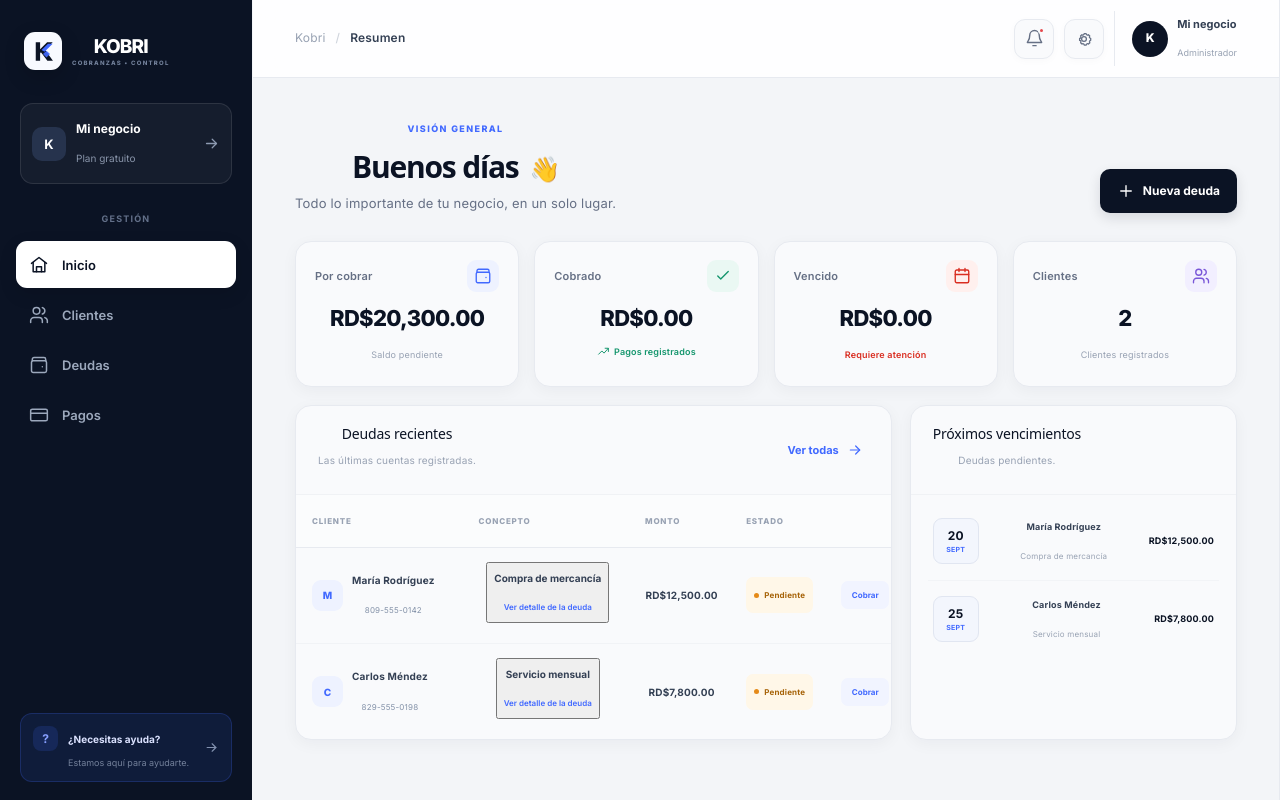
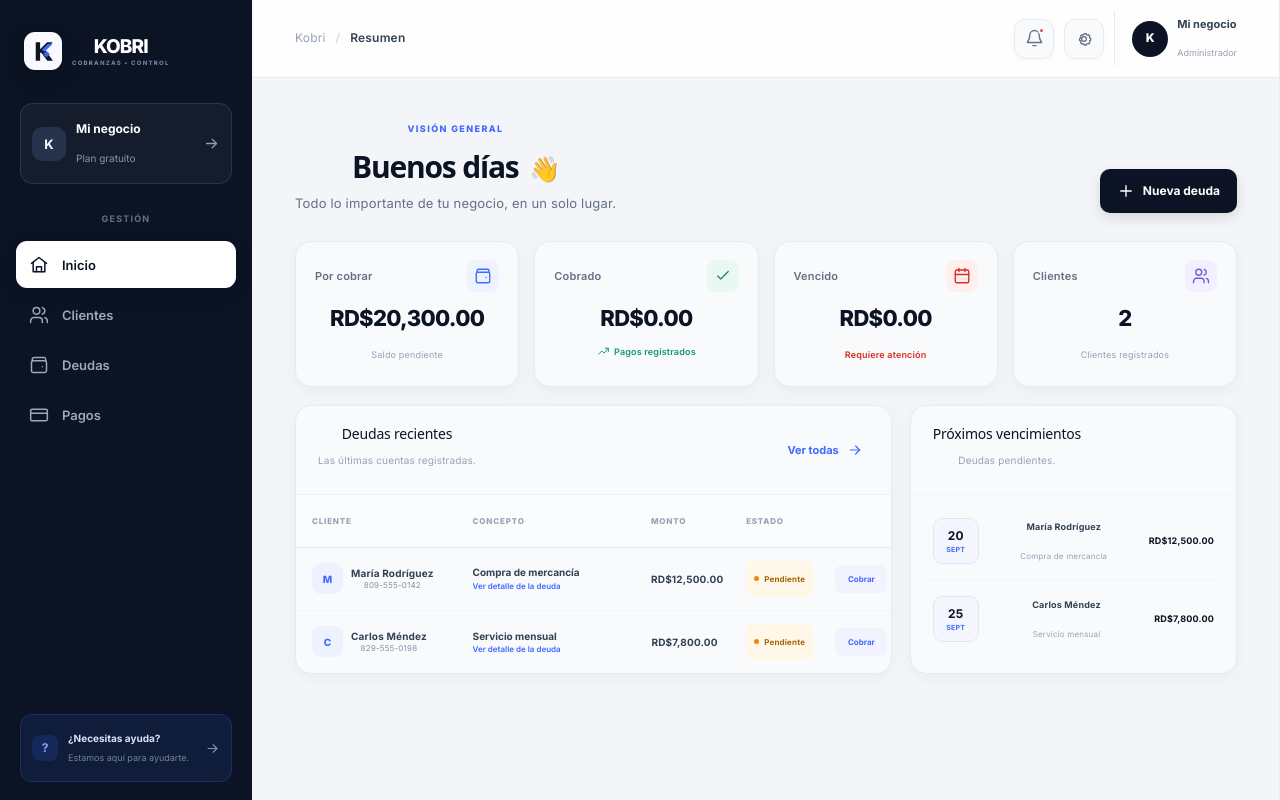
Before and after one commit to Nyxarion-ctrl/kobri, a React (Vite) app: page / in a window 1280 px wide. Built offline with nearby package versions, Linux system fonts and the light colour scheme.

Commit message:
Update App.css

```diff
--- a/src/App.css
+++ b/src/App.css
@@ -2071,3 +2071,378 @@ tbody tr:hover {
     width: calc(100vw - 24px);
   }
 }
+
+/* =========================================================
+   FINAL POLISH — help, settings, debt details and alignment
+========================================================= */
+
+.settings-button {
+  width: 40px;
+  height: 40px;
+  padding: 0;
+  border-radius: 11px;
+  display: grid;
+  place-items: center;
+}
+
+.settings-button svg {
+  width: 18px;
+  height: 18px;
+  stroke-width: 1.75;
+  stroke-linecap: round;
+  stroke-linejoin: round;
+}
+
+.settings-button:hover svg,
+.settings-button.is-open svg {
+  transform: rotate(12deg);
+  transition: transform .18s ease;
+}
+
+.large-panel .client-cell--compact,
+.page-section .client-cell--compact {
+  gap: 8px;
+  align-items: center;
+}
+
+.client-main-info {
+  display: flex;
+  flex-direction: column;
+  justify-content: center;
+  min-width: 0;
+}
+
+.client-main-info strong {
+  line-height: 1.2;
+}
+
+.client-main-info span {
+  margin-top: 2px;
+  line-height: 1.2;
+}
+
+.debt-detail-trigger {
+  width: 100%;
+  min-width: 0;
+  padding: 0;
+  border: 0;
+  background: transparent;
+  color: inherit;
+  text-align: left;
+  display: block;
+}
+
+.debt-detail-trigger:hover .debt-concept strong {
+  color: var(--blue);
+}
+
+.debt-detail-trigger:hover .debt-concept--compact span {
+  text-decoration: underline;
+  text-underline-offset: 2px;
+}
+
+.debt-concept--compact {
+  min-width: 0;
+  display: flex;
+  flex-direction: column;
+  gap: 2px;
+}
+
+.debt-concept--compact strong,
+.debt-concept--compact span {
+  margin: 0;
+  line-height: 1.25;
+  white-space: nowrap;
+  overflow: hidden;
+  text-overflow: ellipsis;
+}
+
+.debt-concept--compact span {
+  color: var(--blue);
+  font-size: 8px;
+  font-weight: 600;
+}
+
+.large-panel table th:nth-child(1),
+.large-panel table td:nth-child(1) { width: 27%; }
+.large-panel table th:nth-child(2),
+.large-panel table td:nth-child(2) { width: 30%; }
+.large-panel table th:nth-child(3),
+.large-panel table td:nth-child(3) { width: 16%; }
+.large-panel table th:nth-child(4),
+.large-panel table td:nth-child(4) { width: 15%; }
+.large-panel table th:nth-child(5),
+.large-panel table td:nth-child(5) { width: 12%; }
+
+.large-panel table th,
+.large-panel table td {
+  padding-top: 13px;
+  padding-bottom: 13px;
+}
+
+.large-panel .small-pay-button {
+  min-width: 52px;
+  width: 100%;
+  max-width: 58px;
+  padding: 0 7px;
+}
+
+.help-card {
+  align-items: center;
+  min-height: 68px;
+  padding: 12px 11px;
+}
+
+.help-card .help-icon {
+  width: 26px;
+  height: 26px;
+  border-radius: 8px;
+  flex: 0 0 26px;
+}
+
+.help-card > div:nth-child(2) {
+  display: flex;
+  flex-direction: column;
+  justify-content: center;
+  gap: 3px;
+}
+
+.help-card strong,
+.help-card span {
+  line-height: 1.3;
+}
+
+.help-modal-content {
+  padding: 4px 22px 22px;
+}
+
+.help-intro {
+  display: grid;
+  grid-template-columns: 34px minmax(0, 1fr);
+  gap: 11px;
+  align-items: center;
+  padding: 14px 0 16px;
+  border-bottom: 1px solid var(--border);
+}
+
+.help-intro-badge {
+  width: 34px;
+  height: 34px;
+  display: grid;
+  place-items: center;
+  border-radius: 10px;
+  background: var(--blue-soft);
+  color: var(--blue);
+  font-size: 12px;
+  font-weight: 800;
+}
+
+.help-intro strong {
+  display: block;
+  color: var(--navy);
+  font-size: 11px;
+  line-height: 1.25;
+}
+
+.help-intro p {
+  margin: 4px 0 0;
+  color: var(--text-secondary);
+  font-size: 9px;
+  line-height: 1.5;
+}
+
+.help-topic {
+  display: grid;
+  grid-template-columns: 30px minmax(0, 1fr);
+  gap: 12px;
+  align-items: start;
+  padding: 15px 0;
+  border-bottom: 1px solid var(--border);
+}
+
+.help-topic > span {
+  width: 30px;
+  height: 24px;
+  display: grid;
+  place-items: center;
+  border-radius: 7px;
+  background: var(--blue-soft);
+  color: var(--blue);
+  font-size: 8px;
+  font-weight: 800;
+  padding: 0;
+}
+
+.help-topic > div {
+  min-width: 0;
+}
+
+.help-topic strong {
+  display: block;
+  color: var(--navy);
+  font-size: 11px;
+  line-height: 1.25;
+}
+
+.help-topic p {
+  margin: 5px 0 0;
+  color: var(--text-secondary);
+  font-size: 9px;
+  line-height: 1.6;
+}
+
+.help-topic p b {
+  color: #475467;
+  font-weight: 700;
+}
+
+.help-contact {
+  margin-top: 15px;
+  padding: 13px 14px;
+  display: flex;
+  flex-direction: column;
+  gap: 4px;
+  border: 1px solid var(--border);
+  border-radius: 11px;
+  background: var(--surface-soft);
+}
+
+.help-contact strong {
+  color: var(--navy);
+  font-size: 10px;
+  line-height: 1.3;
+}
+
+.help-contact span {
+  color: var(--text-secondary);
+  font-size: 9px;
+  line-height: 1.5;
+}
+
+.debt-detail {
+  padding: 21px 23px 23px;
+}
+
+.debt-detail-hero {
+  display: flex;
+  align-items: center;
+  justify-content: space-between;
+  gap: 16px;
+  padding: 14px;
+  border: 1px solid var(--border);
+  border-radius: 12px;
+  background: var(--surface-soft);
+}
+
+.debt-detail-client {
+  min-width: 0;
+  display: flex;
+  align-items: center;
+  gap: 10px;
+}
+
+.debt-detail-client > div:last-child {
+  min-width: 0;
+}
+
+.debt-detail-client strong,
+.debt-detail-client span {
+  display: block;
+}
+
+.debt-detail-client strong {
+  color: var(--navy);
+  font-size: 11px;
+  line-height: 1.25;
+}
+
+.debt-detail-client span {
+  color: var(--text-muted);
+  font-size: 9px;
+  margin-top: 3px;
+}
+
+.debt-detail-grid {
+  margin-top: 14px;
+  display: grid;
+  grid-template-columns: repeat(4, minmax(0, 1fr));
+  gap: 10px;
+}
+
+.debt-detail-item {
+  min-width: 0;
+  padding: 13px;
+  border: 1px solid var(--border);
+  border-radius: 11px;
+  background: var(--surface);
+}
+
+.debt-detail-item--wide {
+  grid-column: span 2;
+}
+
+.debt-detail-item span,
+.debt-detail-item strong {
+  display: block;
+}
+
+.debt-detail-item span {
+  color: var(--text-muted);
+  font-size: 8px;
+  line-height: 1.3;
+}
+
+.debt-detail-item strong {
+  margin-top: 5px;
+  color: var(--navy);
+  font-size: 11px;
+  line-height: 1.35;
+  overflow-wrap: anywhere;
+}
+
+.debt-detail-actions {
+  margin-top: 18px;
+  padding-top: 17px;
+  border-top: 1px solid var(--border);
+  display: flex;
+  justify-content: flex-end;
+  gap: 9px;
+}
+
+@media (max-width: 700px) {
+  .debt-detail-grid {
+    grid-template-columns: repeat(2, minmax(0, 1fr));
+  }
+
+  .debt-detail-item--wide {
+    grid-column: 1 / -1;
+  }
+}
+
+@media (max-width: 480px) {
+  .debt-detail-hero {
+    align-items: flex-start;
+    flex-direction: column;
+  }
+
+  .debt-detail-grid {
+    grid-template-columns: 1fr;
+  }
+
+  .debt-detail-item--wide {
+    grid-column: auto;
+  }
+
+  .debt-detail-actions {
+    flex-direction: column-reverse;
+  }
+
+  .debt-detail-actions button {
+    width: 100%;
+  }
+}
+
+
+.settings-button svg {
+  transition: transform .18s ease;
+}
```
